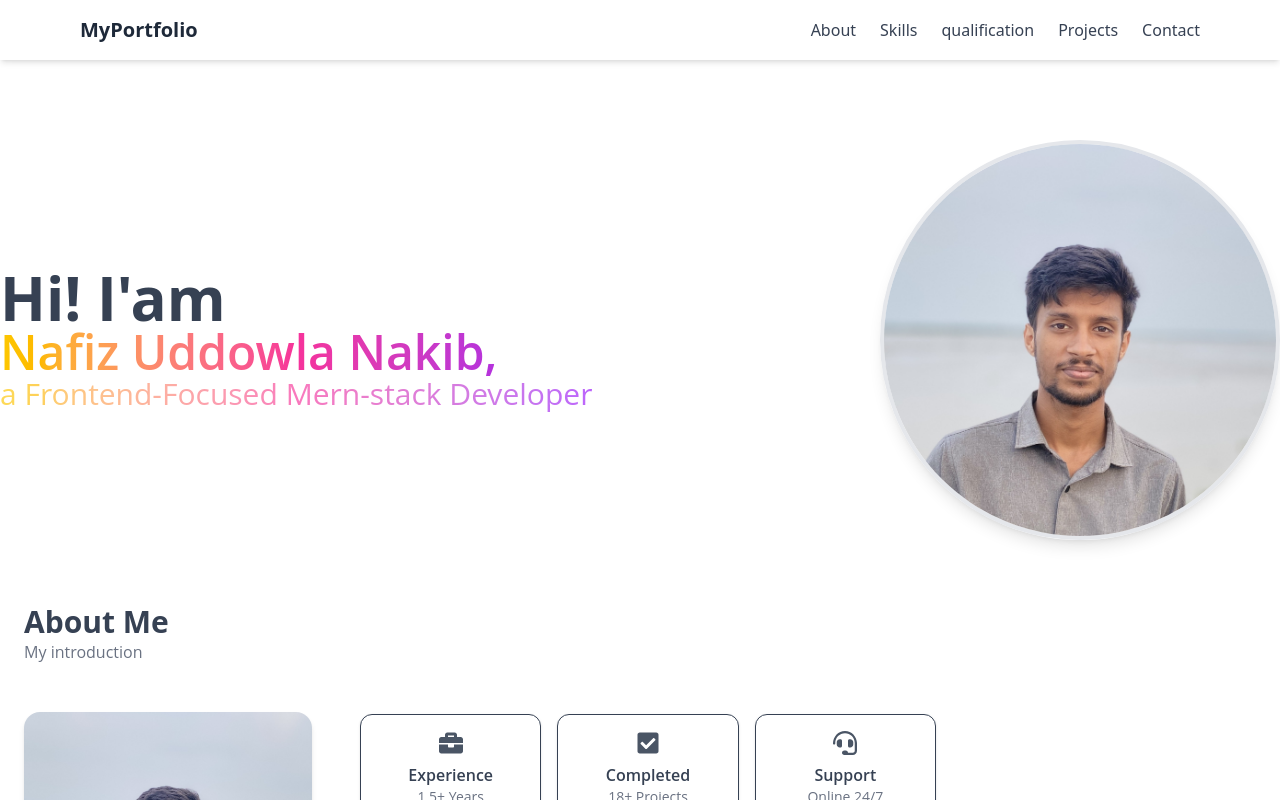
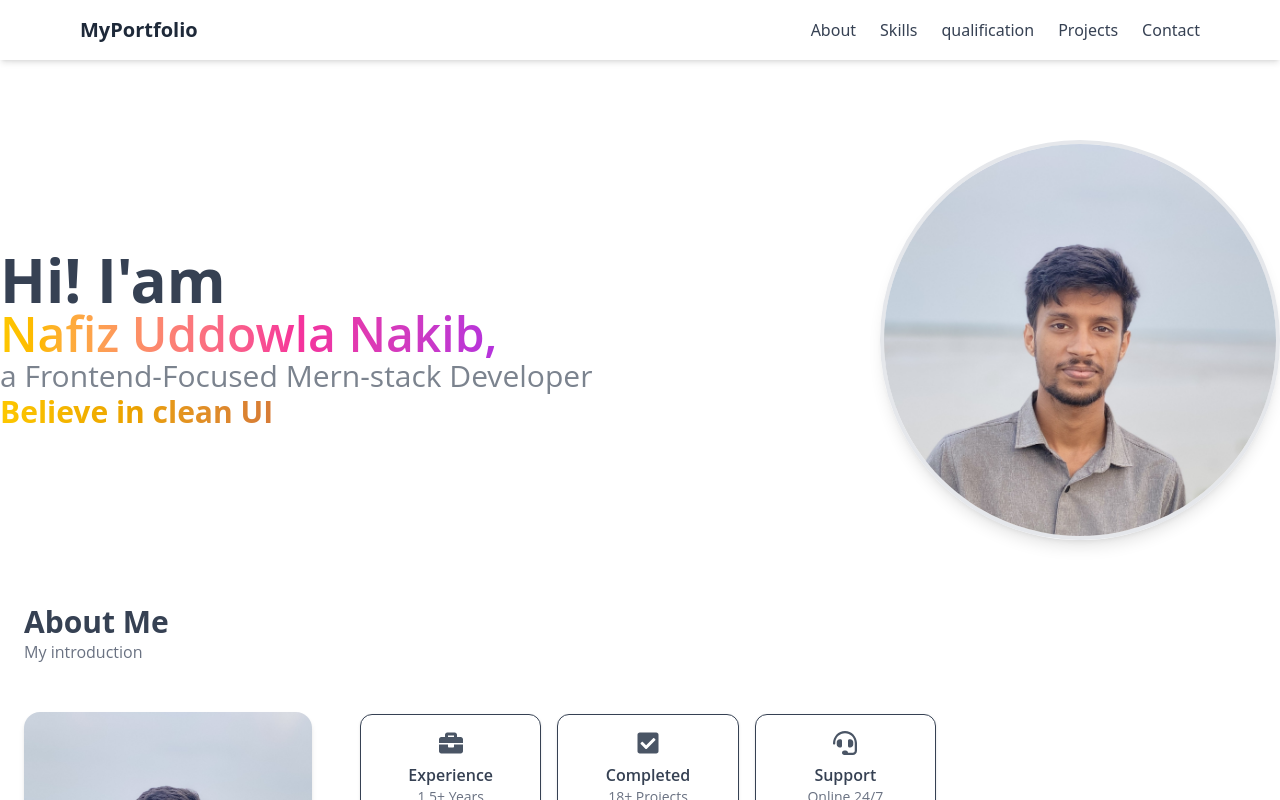
Before and after one commit to Nakib64/Nafiz_portfolio, a React (Vite) app: page / in a window 1280 px wide. Shown: the top 800 px of the page. Built offline with nearby package versions, Linux system fonts and the light colour scheme.

Commit message:
finishedD

```diff
--- a/src/components/Hero/Hero.jsx
+++ b/src/components/Hero/Hero.jsx
@@ -15,7 +15,8 @@ const Hero = () => {
       <div className="text-center md:text-left">
         <h1 className="font-bold text-2xl md:text-6xl">Hi! I'am</h1>
         <h1 className="font-semibold text-xl md:text-5xl bg-gradient-to-r from-yellow-400 via-pink-500 to-purple-600 bg-clip-text text-transparent">Nafiz Uddowla Nakib,</h1>
-        <h2 className="opacity-65 md:text-3xl bg-gradient-to-r from-yellow-400 via-pink-500 to-purple-600 bg-clip-text text-transparent"> a Frontend-Focused Mern-stack Developer</h2>
+        <h2 className="opacity-65 md:text-3xl "> a Frontend-Focused Mern-stack Developer</h2>
+        <h2 className=" font-bold md:text-3xl bg-gradient-to-r from-yellow-400  to-pink-800 bg-clip-text text-transparent">Believe in clean UI</h2>
 
       </div>
     </section>
--- a/src/components/Projects/ProjectCard.jsx
+++ b/src/components/Projects/ProjectCard.jsx
@@ -23,12 +23,12 @@ const ProjectCard = ({ project }) => {
 					<h3 className="text-xl font-semibold mb-2 text-gray-800">
 						{project.name}
 					</h3>
-					<Link to={`project/${project.id}`}
+					<button
 
 						className="mt-auto bg-black text-white text-sm px-4 py-2 rounded-lg hover:bg-gray-800 w-max transition"
 					>
 						View More
-					</Link>
+					</button>
 				</div>
 			</motion.div>
 		</Link>
```
